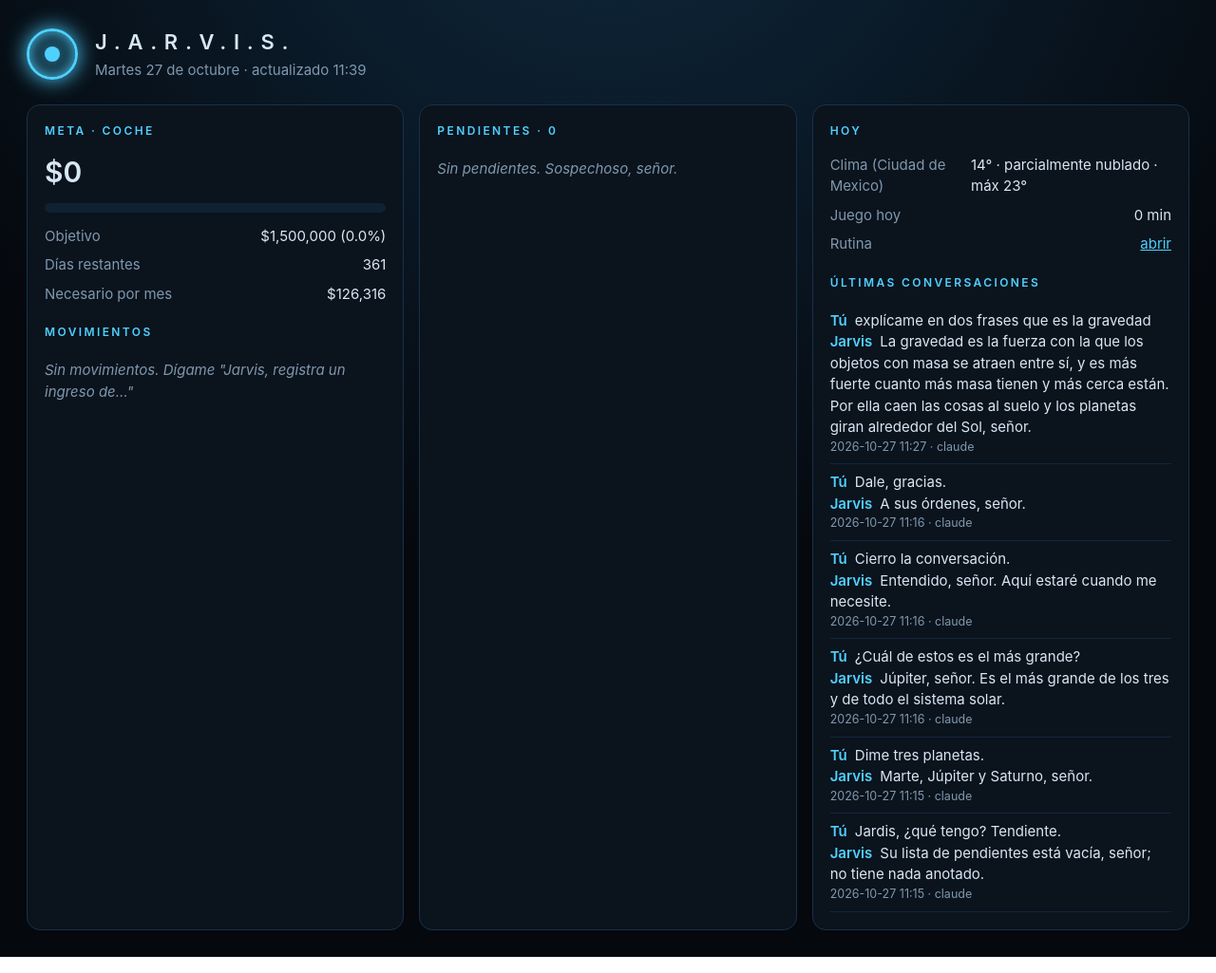
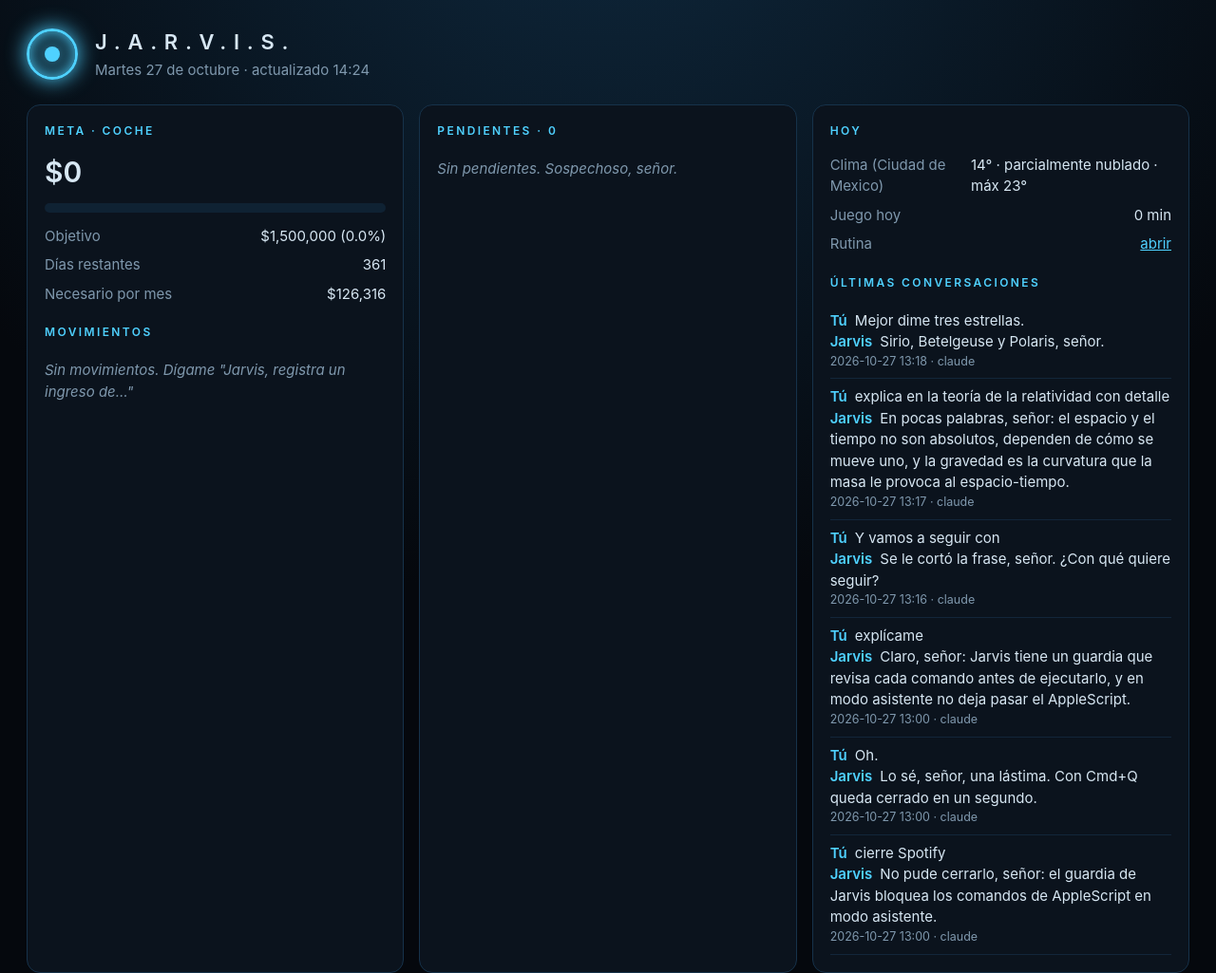
Before and after one commit to jmuro2110-hub/jarvis, a plain HTML site: page hq/index.html in a window 1280 px wide. Shown: the whole page at 95% size. Drawn offline with Linux system fonts and the light colour scheme.

Commit message:
Respaldo antes de upgrade 07
Co-Authored-By: Claude Opus 5.5 <noreply@anthropic.com>

```diff
--- a/hq/index.html
+++ b/hq/index.html
@@ -21,7 +21,7 @@ small.rojo{color:var(--rojo)}small.verde{color:var(--verde)}.vacio{color:var(--s
 a{color:var(--cian)}
 </style></head><body>
 <header><div class="reactor"></div><div><h1>J.A.R.V.I.S.</h1>
-<p>Martes 27 de octubre · actualizado 11:39</p></div></header>
+<p>Martes 27 de octubre · actualizado 14:24</p></div></header>
 <div class="grid">
 <section class="card"><h2>META · COCHE</h2><div class="big">$0</div>
 <div class="barra"><i></i></div><div class="kv"><span>Objetivo</span><span>$1,500,000 (0.0%)</span></div>
@@ -32,5 +32,5 @@ a{color:var(--cian)}
 <div class="kv"><span>Clima (Ciudad de Mexico)</span><span>14° · parcialmente nublado · máx 23°</span></div>
 <div class="kv"><span>Juego hoy</span><span>0 min</span></div>
 <div class="kv"><span>Rutina</span><span><a href="https://jmuro2110-hub.github.io/rutina/">abrir</a></span></div>
-<h2 style="margin-top:16px">ÚLTIMAS CONVERSACIONES</h2><div class="msg"><b>Tú</b> explícame en dos frases que es la gravedad<br><b>Jarvis</b> La gravedad es la fuerza con la que los objetos con masa se atraen entre sí, y es más fuerte cuanto más masa tienen y más cerca están. Por ella caen las cosas al suelo y los planetas giran alrededor del Sol, señor.<small>2026-10-27 11:27 · claude</small></div><div class="msg"><b>Tú</b> Dale, gracias.<br><b>Jarvis</b> A sus órdenes, señor.<small>2026-10-27 11:16 · claude</small></div><div class="msg"><b>Tú</b> Cierro la conversación.<br><b>Jarvis</b> Entendido, señor. Aquí estaré cuando me necesite.<small>2026-10-27 11:16 · claude</small></div><div class="msg"><b>Tú</b> ¿Cuál de estos es el más grande?<br><b>Jarvis</b> Júpiter, señor. Es el más grande de los tres y de todo el sistema solar.<small>2026-10-27 11:16 · claude</small></div><div class="msg"><b>Tú</b> Dime tres planetas.<br><b>Jarvis</b> Marte, Júpiter y Saturno, señor.<small>2026-10-27 11:15 · claude</small></div><div class="msg"><b>Tú</b> Jardis, ¿qué tengo? Tendiente.<br><b>Jarvis</b> Su lista de pendientes está vacía, señor; no tiene nada anotado.<small>2026-10-27 11:15 · claude</small></div></section>
+<h2 style="margin-top:16px">ÚLTIMAS CONVERSACIONES</h2><div class="msg"><b>Tú</b> Mejor dime tres estrellas.<br><b>Jarvis</b> Sirio, Betelgeuse y Polaris, señor.<small>2026-10-27 13:18 · claude</small></div><div class="msg"><b>Tú</b> explica en la teoría de la relatividad con detalle<br><b>Jarvis</b> En pocas palabras, señor: el espacio y el tiempo no son absolutos, dependen de cómo se mueve uno, y la gravedad es la curvatura que la masa le provoca al espacio-tiempo.<small>2026-10-27 13:17 · claude</small></div><div class="msg"><b>Tú</b> Y vamos a seguir con<br><b>Jarvis</b> Se le cortó la frase, señor. ¿Con qué quiere seguir?<small>2026-10-27 13:16 · claude</small></div><div class="msg"><b>Tú</b> explícame<br><b>Jarvis</b> Claro, señor: Jarvis tiene un guardia que revisa cada comando antes de ejecutarlo, y en modo asistente no deja pasar el AppleScript.<small>2026-10-27 13:00 · claude</small></div><div class="msg"><b>Tú</b> Oh.<br><b>Jarvis</b> Lo sé, señor, una lástima. Con Cmd+Q queda cerrado en un segundo.<small>2026-10-27 13:00 · claude</small></div><div class="msg"><b>Tú</b> cierre Spotify<br><b>Jarvis</b> No pude cerrarlo, señor: el guardia de Jarvis bloquea los comandos de AppleScript en modo asistente.<small>2026-10-27 13:00 · claude</small></div></section>
 </div></body></html>
```
Also changed, not shown: 1 other file.
